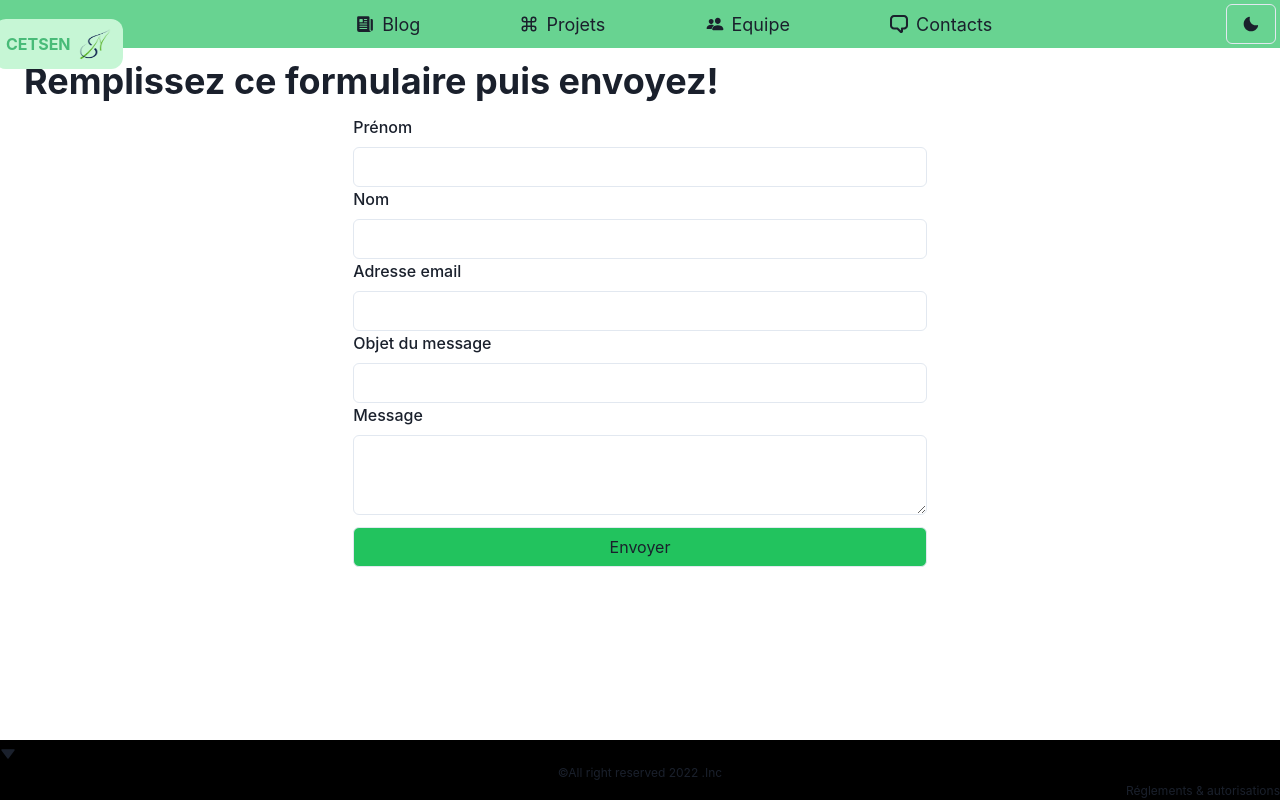
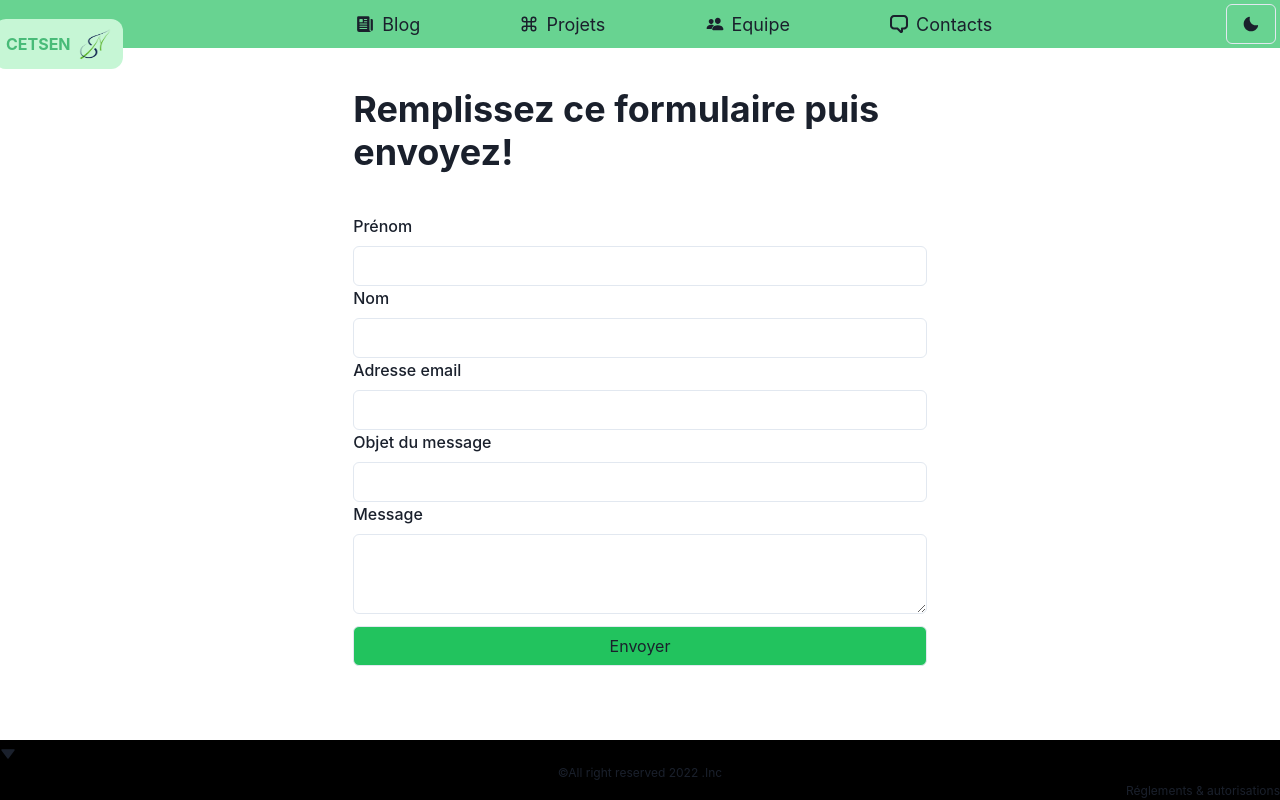
Before and after one commit to baaratik93/refonte-centset, a React (Create React App) app: page /contacts in a window 1280 px wide. Built offline with nearby package versions, Linux system fonts and the light colour scheme.

Commit message:
Contact hedare adjust

```diff
--- a/src/pages/Contacts.js
+++ b/src/pages/Contacts.js
@@ -2,9 +2,8 @@ import React from 'react'
 import {Heading, FormControl,FormLabel,Input,Textarea,Container} from "@chakra-ui/react"
 const Contacts = () => {
   return <>
-  <Heading  my={3}>Remplissez ce formulaire puis envoyez!</Heading>
-
-  <Container as="form" onSubmit={()=>{alert("Submitted")}} >
+   <Container as="form" onSubmit={()=>{alert("Submitted")}} >
+   <Heading  my={10}>Remplissez ce formulaire puis envoyez!</Heading>
    < FormControl>
       <FormLabel>Prénom</FormLabel>
       <Input type="text"/>
```
